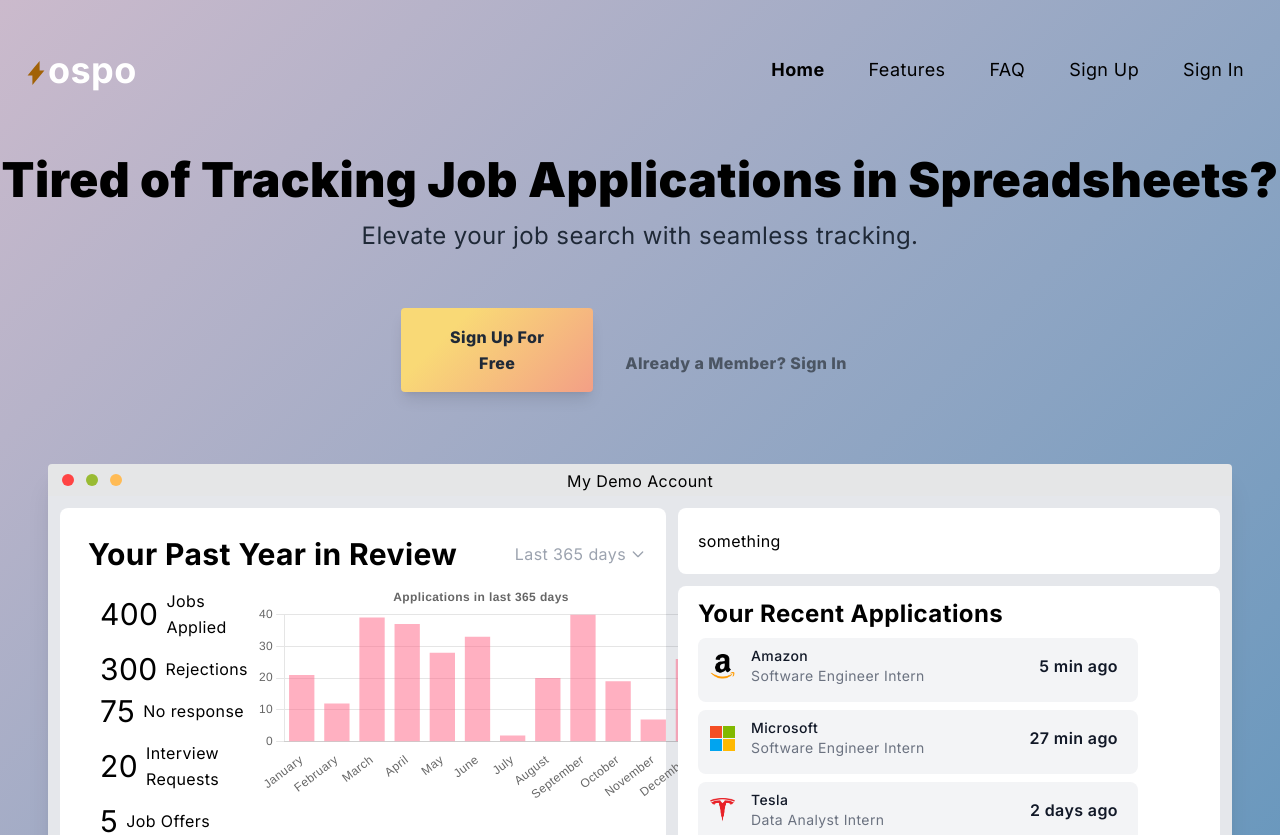
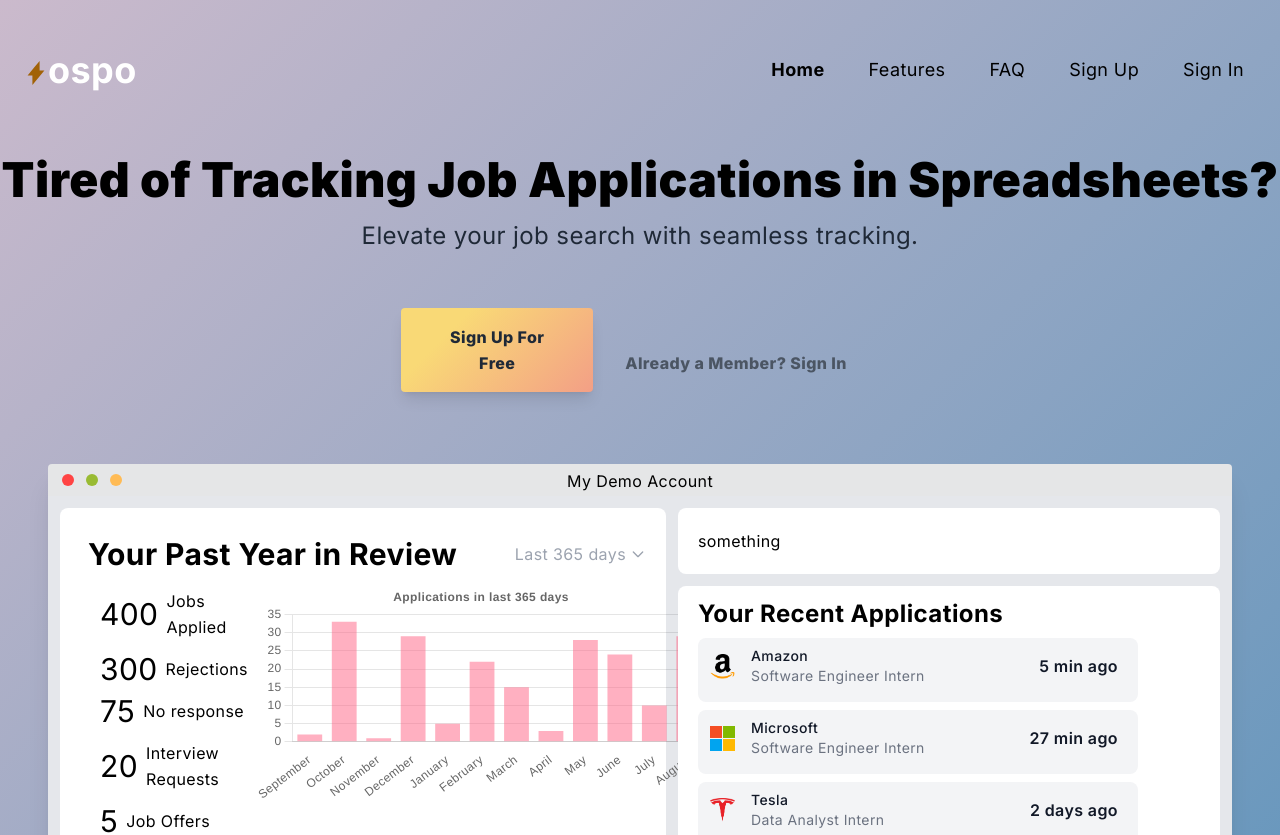
Before and after one commit to cartile/ospo-website, a Next.js app: page / in a window 1280 px wide. Shown: the top 835 px of the page. Built offline with nearby package versions, Linux system fonts and the light colour scheme.

Commit message:
graph x axis based off current month

```diff
--- a/app/components/DashBoard/DemoGraph.tsx
+++ b/app/components/DashBoard/DemoGraph.tsx
@@ -20,20 +20,9 @@
     Legend
   );
 
-  const labels = ['January', 'February', 'March', 'April', 'May', 'June', 'July', 'August', 'September', 'October', 'November', 'December'];
 
-  export const data = {
-    labels,
-    datasets: [
-      {
-        label: 'Jobs Applied',
-        data: labels.map(() => faker.number.int({ min: 0, max: 40 })),
-        backgroundColor: 'rgba(255, 99, 132, 0.5)',
-      },
-    ],
-  };
 
-export default function DemoGraph({timePeriod}) {
+export default function DemoGraph({timePeriod} : {timePeriod:string}) {
     const options = {
       responsive: true,
       scales: {
@@ -56,6 +45,22 @@
         aspectRatio: 1
       },
     };
+
+    const months = ['January', 'February', 'March', 'April', 'May', 'June', 'July', 'August', 'September', 'October', 'November', 'December'];
+    const currentDate = new Date();
+    const currentMonth = currentDate.getMonth()
+    const labels = months.slice(currentMonth + 1).concat(months.slice(0, currentMonth + 1));
+
+    const data = {
+      labels,
+      datasets: [
+        {
+          label: 'Jobs Applied',
+          data: labels.map(() => faker.number.int({ min: 0, max: 40 })),
+          backgroundColor: 'rgba(255, 99, 132, 0.5)',
+        },
+      ],
+    };
     return (
         <Bar style={{ width: "450px" }} options={options} data={data} />
     )
```
